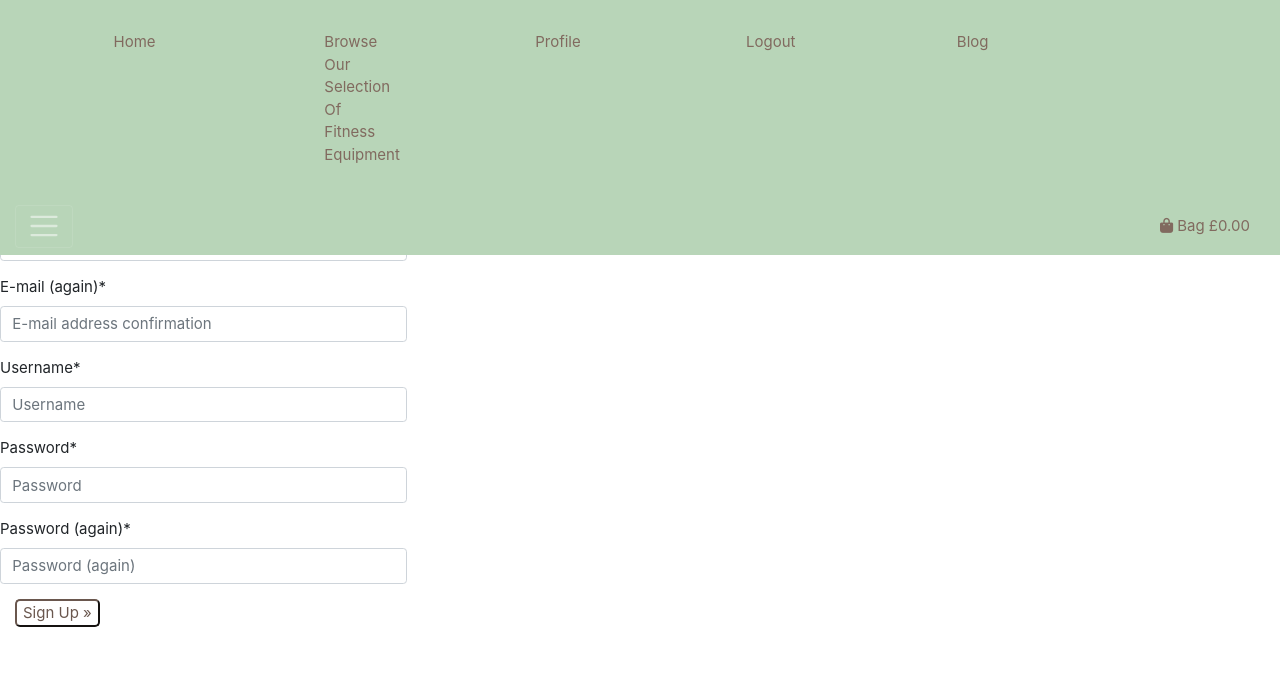
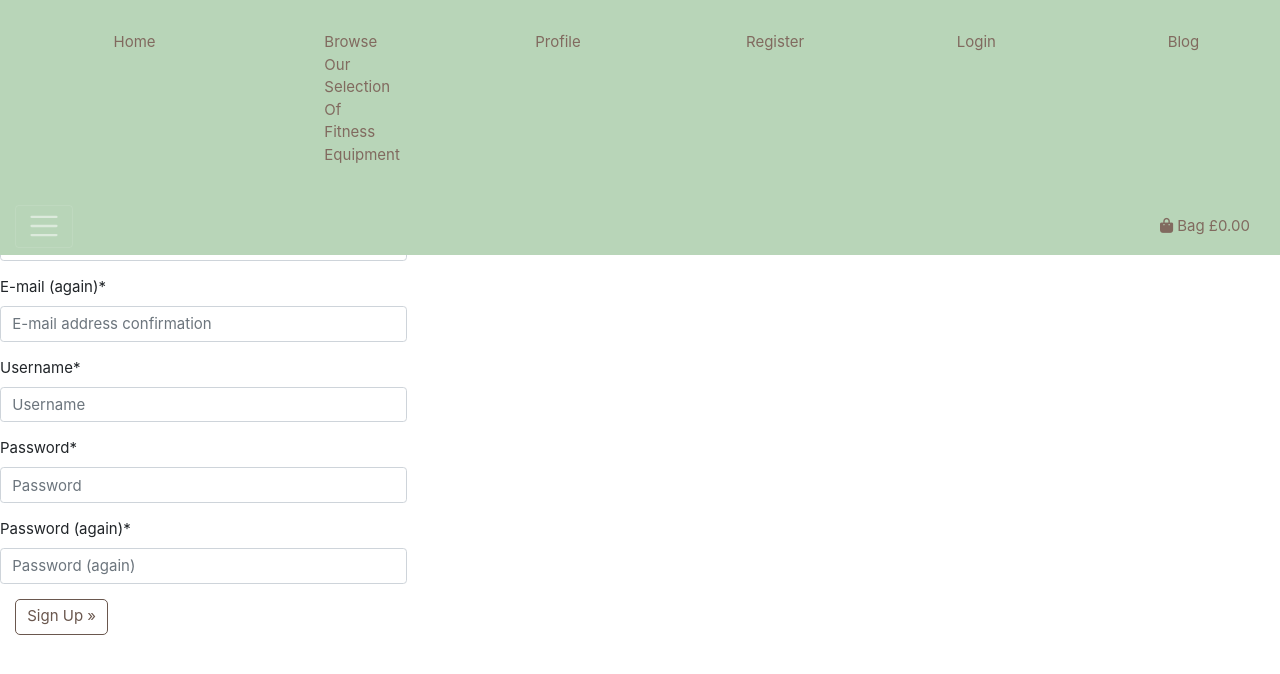
Before and after one commit to Code-Institute-Submissions/Willdeakin-Milestone-Project-4, a Django app: page /accounts/signup/ in a window 1280 px wide, after a click that opens the changed part. Shown: the top 674 px of the page. Run offline with Django 3.2, Linux system fonts and the light colour scheme; parts of the project's set-up code (start-up, migrations or seed data) failed here and were passed over; some libraries are stand-ins or nearby versions.

Commit message:
final commit

```diff
--- a/templates/allauth/account/login.html
+++ b/templates/allauth/account/login.html
@@ -23,7 +23,7 @@
       <input type="hidden" name="{{ redirect_field_name }}" value="{{ redirect_field_value }}" />
       {% endif %}
       <a class="btn regular-btn" href="{% url 'home' %}">Home</a>
-      <button class="regular-btn" type="submit">{% trans "Sign In" %}</button>
+      <button class="btn regular-btn" type="submit">{% trans "Sign In" %}</button>
       <p class="mt-2">
         <a href="{% url 'account_reset_password' %}">{% trans "Forgot Password?" %}</a>
       </p>
--- a/templates/allauth/account/signup.html
+++ b/templates/allauth/account/signup.html
@@ -24,7 +24,7 @@
       {% if redirect_field_value %}
       <input type="hidden" name="{{ redirect_field_name }}" value="{{ redirect_field_value }}" />
       {% endif %}
-      <button type="submit" class="regular-btn">{% trans "Sign Up" %} &raquo;</button>
+      <button type="submit" class="btn regular-btn">{% trans "Sign Up" %} &raquo;</button>
     </form>
   </div>
 </div>
--- a/templates/includes/navbar.html
+++ b/templates/includes/navbar.html
@@ -19,7 +19,8 @@
                   <span class="col-6 col-xl-2"><a href="{% url 'home' %}" class="nav-link">Home</a></span>
                   <span class="col-6 col-xl-2"><a href="{% url 'store' %}" class="nav-link">Browse Our Selection Of Fitness Equipment</a></span>
                   <span class="col-4 col-xl-2"><a href="{% url 'profile' %}" class="nav-link">Profile</a></span>
-                  <span class="col-4 col-xl-2"><a href="{% url 'account_logout' %}" class="nav-link">Logout</a></span>
+                  <span class="col-4 col-xl-2"><a href="{% url 'account_signup' %}" class="nav-link">Register</a></span>
+                  <span class="col-4 col-xl-2"><a href="{% url 'account_login' %}" class="nav-link">Login</a></span>
                   <span class="col-4 col-xl-2"><a href="{% url 'blog' %}" class="nav-link">Blog</a></span>
                 </div>
               </div>
```
